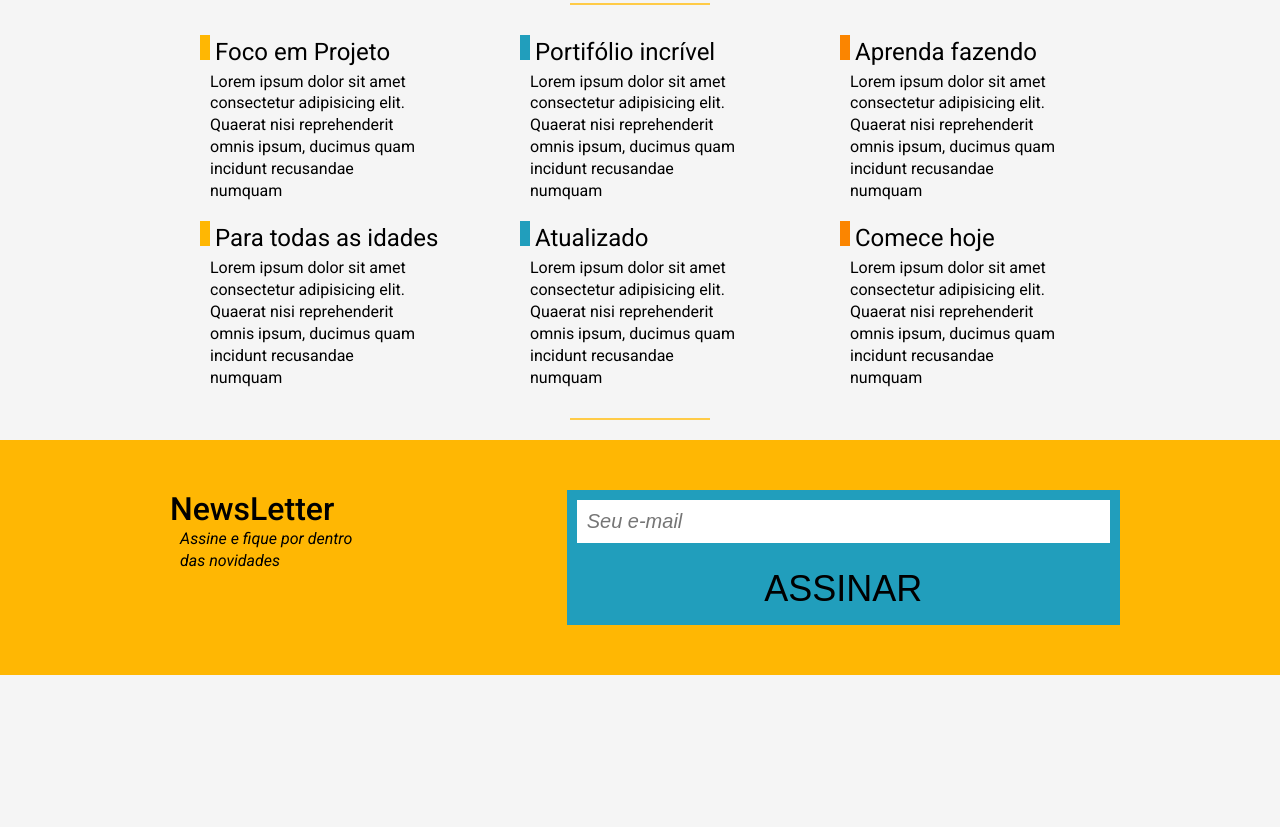
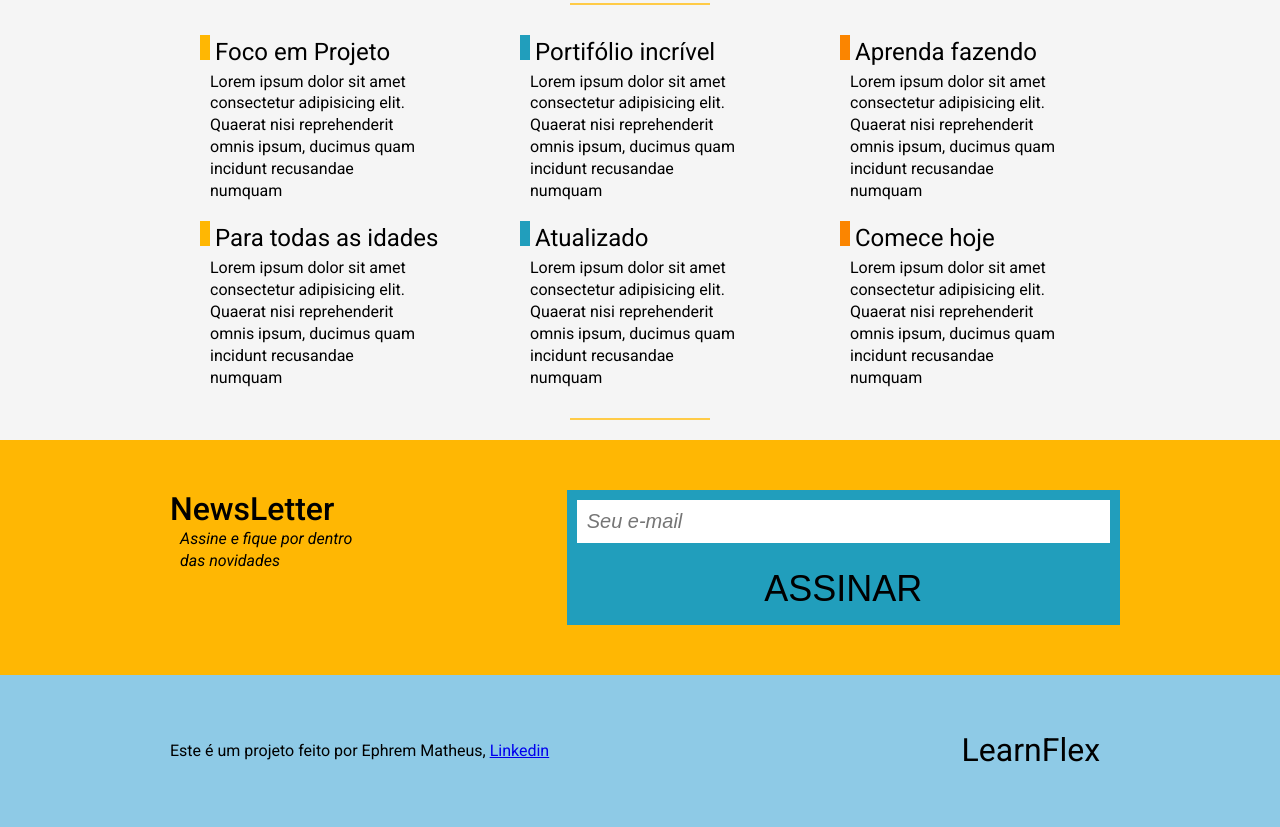
Before and after one commit to ephremmatheus/LearnFlex, a plain HTML site: page index.html in a window 1280 px wide. Shown: the part 1788-2615 px from the top of the page. Before the commit the page ends 2463 px from the top, so only its background shows below. Drawn offline with nearby package versions, Linux system fonts and the light colour scheme.

Commit message:
footer
finalizei o footer e consertei o problema do scroll ser muito "brusco"

```diff
--- a/estilos/style.css
+++ b/estilos/style.css
@@ -1,11 +1,7 @@
 @charset "UTF-8";
 @import url('https://fonts.googleapis.com/css2?family=Roboto:ital,wght@0,100;0,300;0,400;0,500;0,700;0,900;1,100;1,300;1,400;1,500;1,700;1,900&display=swap');
 
-*{
-    margin: 0px;
-    padding: 0px;
-    box-sizing: border-box;
-}
+
 
 /**********************************/
 /* 0. Variáveis
@@ -39,6 +35,16 @@
 /**********************************/
 /* 1. Estilos gerais
 /**********************************/
+
+*{
+    margin: 0px;
+    padding: 0px;
+    box-sizing: border-box;
+}
+
+html{
+    scroll-behavior: smooth;
+}
 
 body{
     background-color: var(--corbranco);
@@ -431,3 +437,25 @@ body > hr{
 /**********************************/
 /* 9. Footer
 /**********************************/
+
+.footer{
+    background-color: var(--corazul-cl2);
+    display: flex;
+    flex-wrap: wrap;
+    justify-content: space-between;
+    align-items: center;
+    padding: 55px calc((100% - 960px) / 2);
+}
+
+.footer_logo> a{
+    margin: 10px;
+    display: block;
+    font-size: 2em;
+    text-decoration: none;
+    color: black;
+}
+
+.footer_copyright, .footer_logo{
+    padding-left: 10px;
+    padding-right: 10px;
+}
--- a/index.html
+++ b/index.html
@@ -130,7 +130,7 @@
 
     <hr>
 
-    <section id="vantagens" class="vantagens">
+    <section class="vantagens" id="vantagens">
         <div class="vantagem-c">
             <div class="vantagem-opcoes">
                 <h3 class="vantagem-titulo">Foco em Projeto</h3>
@@ -170,7 +170,7 @@
 
     <hr>
 
-    <section class="newsletter">
+    <section class="newsletter" id="newsletter">
         <div class="newsletter-c">
 
             <div class="newsletter-info">
@@ -186,5 +186,10 @@
         </div> <!-- .newsletter-c -->
 
     </section> <!-- .newsletter -->
+
+    <footer class="footer">
+        <p class="footer_copyright">Este é um projeto feito por Ephrem Matheus,  <a href="https://www.linkedin.com/in/ephrem-matheus-821a5a294/">Linkedin</a></p>
+        <p class="footer_logo"><a href="#">LearnFlex</a></p>
+    </footer>
 </body>
 </html>
```
